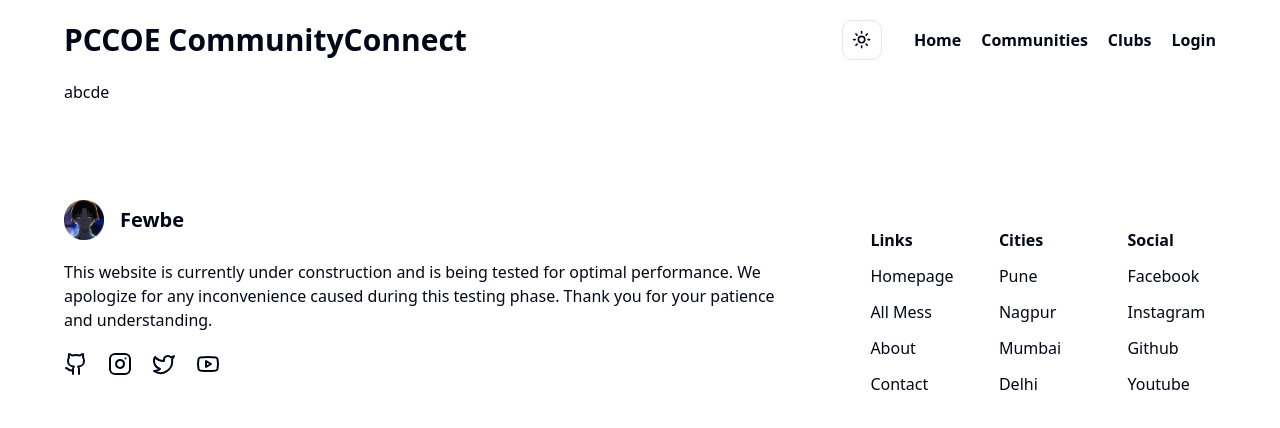
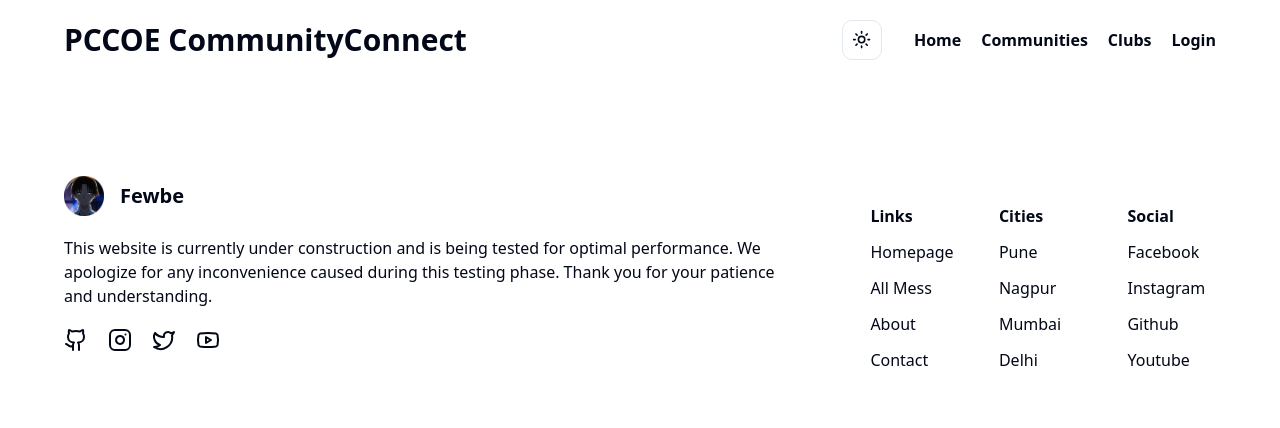
Before and after one commit to empsloc/HM0008_Akatsuki, a Next.js app: page /post in a window 1280 px wide. Shown: the top 428 px of the page. Built offline with nearby package versions, Linux system fonts and the light colour scheme; no server answers; the database is empty.

Commit message:
resolving post page error 4

```diff
--- a/src/app/post/page.tsx
+++ b/src/app/post/page.tsx
@@ -21,7 +21,7 @@ const getData = async (postId:any) => {
 
 
 const PostPage = async (props:any) => {
-  const postData = await getData(props.searchParams.postId)
+  // const postData = await getData(props.searchParams.postId)
 // console.log(postData)
 
 
@@ -56,7 +56,7 @@ const PostPage = async (props:any) => {
 
 
       </div> */}
-     abcde
+     {props.searchParams.postId}
     </MaxWidthWrapper>
   );
 };
```
